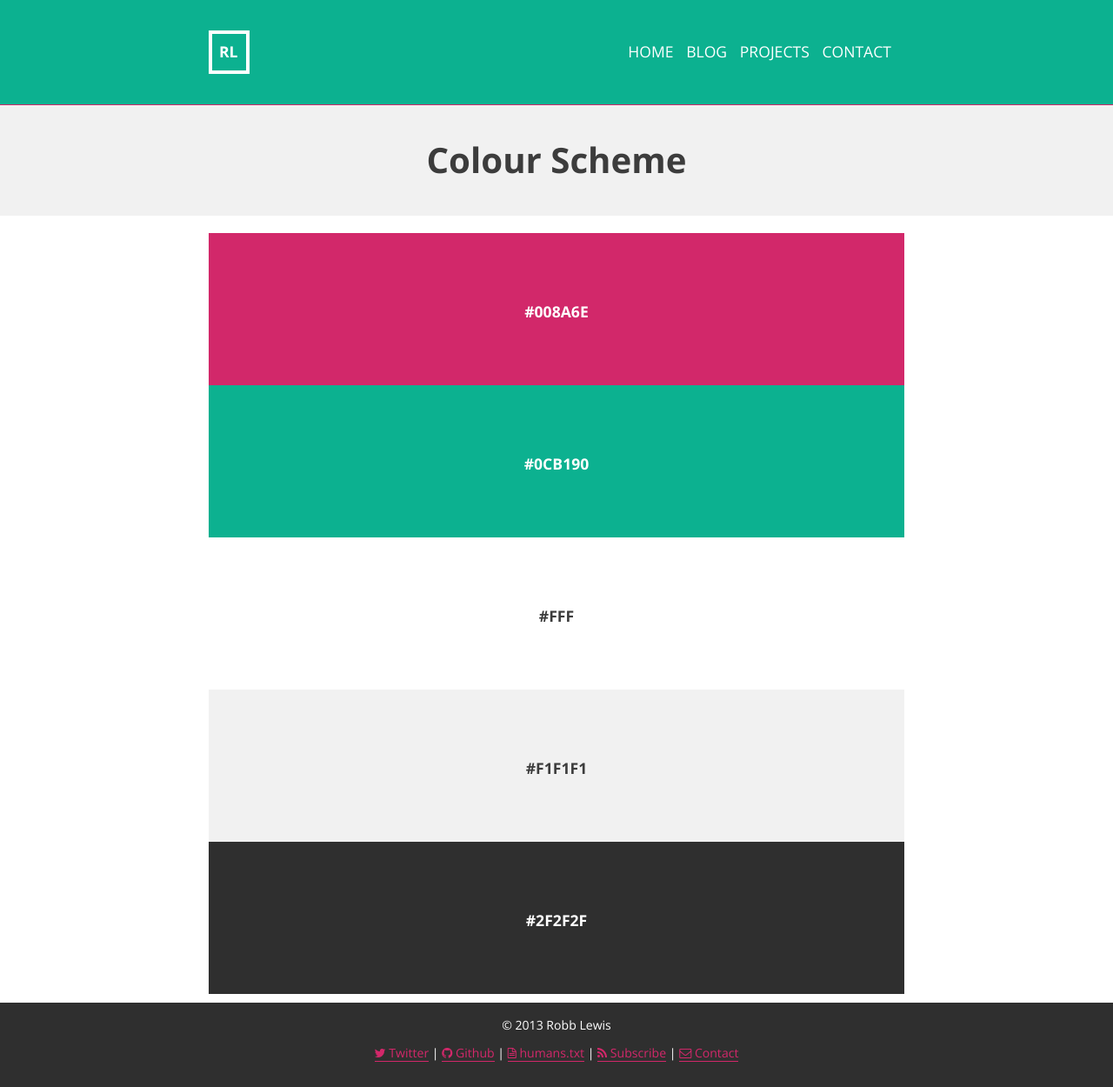
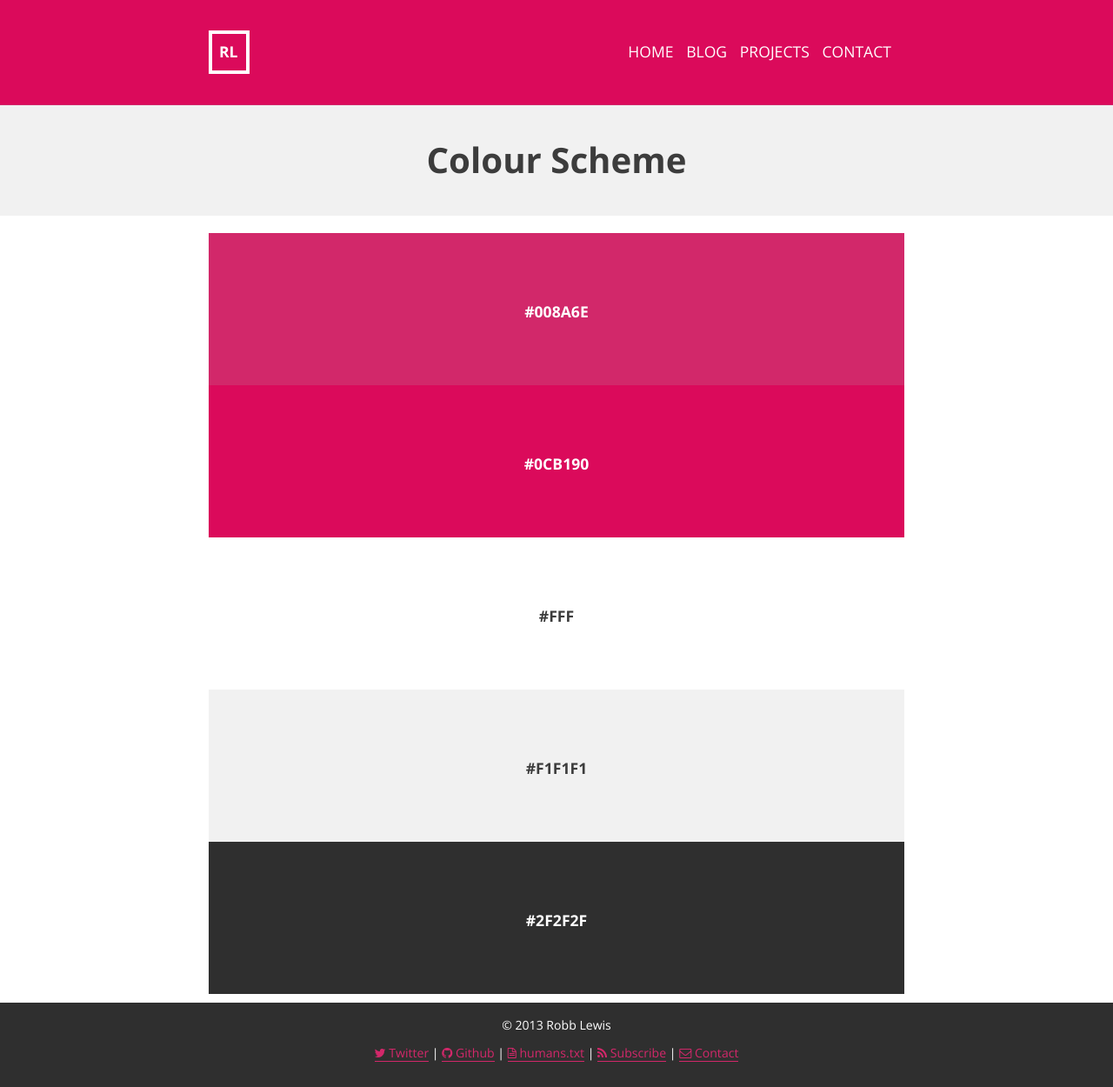
Before and after one commit to rknightuk/robblewis.me-jekyll, a Jekyll site: the page built from styles/index.html, in a window 1280 px wide. Shown: the whole page at 87% size. Built offline with Jekyll 4.4.1, drawn with Linux system fonts in a browser that asks for light colours; Markdown is read by kramdown in place of the engine named in the settings.

Commit message:
Finally.

```diff
--- a/assets/css/style.css
+++ b/assets/css/style.css
@@ -42,7 +42,7 @@ a:link, a:active, a:visited {
 }
 
 a:hover {
-	color: #0cb190;
+	color: #db0a5b;
 	text-decoration: none;
 	border-bottom: none;
 }
@@ -75,7 +75,7 @@ nav {
 	padding-top: 35px;
 	text-transform: uppercase;
 	color: #fff;
-	background-color: #0cb190;
+	background-color: #db0a5b;
 	border-bottom: 1px solid #d2286a;
 }
 	nav section {
@@ -140,7 +140,7 @@ nav {
 			margin-top: -5px;
 			width: 150px;
 			border: solid 4px #fff;
-			background-color: #0cb190;
+			background-color: #db0a5b;
 			padding: 5px 8px;
 		}
 		.menu li {
@@ -398,7 +398,7 @@ dd {
 
 		.tag i { font-size: 80%; }
 		.fork .tag:hover {
-			border: 1px solid #0cb190;
+			border: 1px solid #db0a5b;
 		}
 
 a:link.gram-link,
@@ -435,7 +435,7 @@ a:visited.work-link,
 		background-color: #d2286a;
 	}
 	.color.main {
-		background-color: #0cb190;
+		background-color: #db0a5b;
 	}
 	.color.background {
 		background-color: #fff;
```
